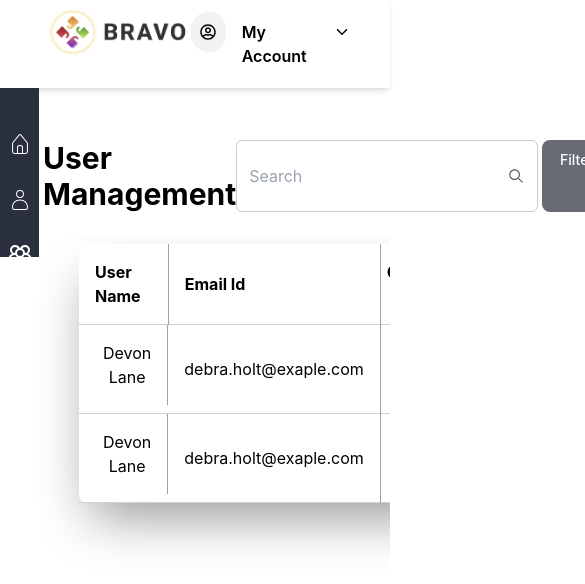
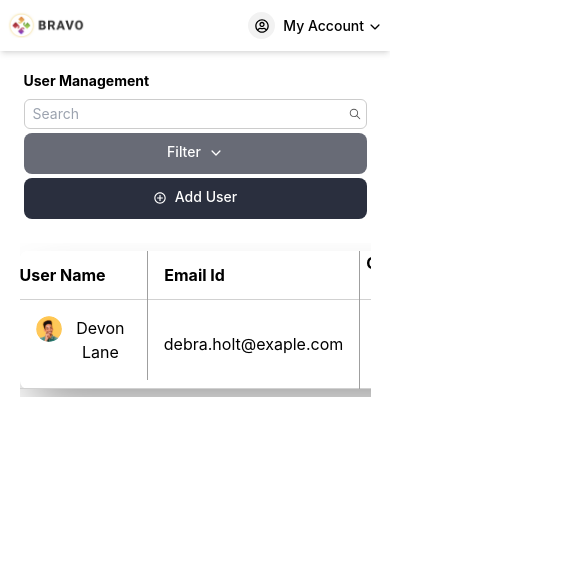
Before and after one commit to Impactmindz-Tech/bravo, a React (Vite) app: page /usermanagement in a window 390 px wide. Shown: the top 584 px of the page, 585 px wide, since content can reach past the window. Built offline with nearby package versions, Linux system fonts and the light colour scheme.

Commit message:
user management page responsive for  sm

```diff
--- a/package.json
+++ b/package.json
@@ -4,7 +4,7 @@
   "version": "0.0.0",
   "type": "module",
   "scripts": {
-    "dev": "vite",
+    "dev": "vite --host",
     "build": "vite build",
     "lint": "eslint . --ext js,jsx --report-unused-disable-directives --max-warnings 0",
     "preview": "vite preview"
--- a/src/UserManagement.jsx
+++ b/src/UserManagement.jsx
@@ -25,42 +25,42 @@ export default function UserManagement() {
       <Header />
 
       {/* menu section */}
-      <div className="flex justify-start ">
+      <div className="flex justify-start">
         {/* left nav bar */}
         <NavBar />
 
         {/* right side section */}
-        <div className="w-[90%] m-auto h-[41vw]">
+        <div className="w-[90%] m-auto h-[41vw] sm:h-auto ">
           {/* top title */}
-          <div className="flex justify-between px-1 mt-12">
-            <h1 className="text-3xl font-bold">User Management</h1>
+          <div className="flex justify-between px-1 mt-12 sm:mt-5 sm:flex-col sm:gap-y-2">
+            <h1 className="text-3xl font-bold sm:text-sm" >User Management</h1>
             {/* search bar */}
-            <div className="flex gap-1">
-              <div className="flex justify-center items-center border border-[#ccc] rounded-md bg-white text-[#3c3c3c]">
+            <div className="flex gap-1 sm:flex-col sm:gap-y-1">
+              <div className="flex justify-center items-center border border-[#ccc] rounded-md bg-white text-[#3c3c3c] ">
                 <input
                   type="text"
                   name="search"
                   placeholder="Search"
-                  className="px-3 py-2 rounded-lg outline-none focus:outline-none text-md w-[270px]"
+                  className="px-3 py-2 rounded-lg outline-none focus:outline-none text-md w-[270px] sm:w-[100%] sm:px-2 sm:py-1 sm:text-sm"
                 />
-                <i className="pr-3 flex items-center text-[#5a5a5a] text-lg">
+                <i className="pr-3 flex items-center text-[#5a5a5a] text-lg sm:pr-1 sm:text-sm">
                   <IoIosSearch />
                 </i>
               </div>
 
               {/* filter btn */}
-              <button className="bg-blue-300 flex justify-center gap-8 text-sm text-white hover:border-[#ccc]">
+              <button className="bg-blue-300 flex justify-center gap-8 text-sm text-white hover:border-[#ccc] sm:gap-2 ">
                 Filter
-                <i className="text-white text-md my-1">
+                <i className="text-white text-md my-1 ">
                   <IoChevronDown />
                 </i>
               </button>
               {/* add admin btn */}
               <button
-                className="bg-blue-900 text-white flex justify-center  hover:border-[#ccc]"
+                className="bg-blue-900 text-white flex justify-center  hover:border-[#ccc] sm:text-sm"
                 onClick={openModal}
               >
-                <i className="my-0.4 pr-2 text-2xl">
+                <i className="my-0.4 pr-2 text-2xl sm:text-sm sm:my-1">
                   <IoMdAddCircleOutline />
                 </i>{" "}
                 Add User
@@ -70,13 +70,13 @@ export default function UserManagement() {
 
           {/* table section */}
 
-          <div className="h-[440px] overflow-y-auto mainFormSection mt-6">
-            <div className="flex justify-between border-gray-100 py-2 px-10">
+          <div className="h-[440px] overflow-y-auto mainFormSection mt-6 sm:h-auto ">
+            <div className="flex justify-between border-gray-100 py-2 px-10 sm:px-0">
               <table className="min-w-full shadow-2xl shadow-[#969696] rounded-lg">
                 {/* table heading */}
                 <thead>
                   <tr>
-                    <th className="px-4 py-4   sticky bg-white top-0 border-gray-200 text-left rounded-tl-lg">
+                    <th className="px-4 py-4   sticky bg-white top-0 border-gray-200 text-left rounded-tl-lg sm:px-0 sm:py-0">
                       User Name
                     </th>
                     <th className="text-left  sticky top-0 bg-white border-gray-200  px-4">
@@ -85,7 +85,7 @@ export default function UserManagement() {
                     <th className=" text-center  sticky top-0 bg-white border-gray-200">
                       Contact No
                     </th>
-                    <th className=" text-center  sticky top-0 bg-white border-gray-200 w-[150px] px-9">
+                    <th className=" text-center  sticky top-0 bg-white border-gray-200 w-[150px] px-9 sm:w-auto sm:px-3">
                       Authentication Code
                     </th>
                     <th className="text-center  sticky top-0 bg-white">
@@ -107,12 +107,12 @@ export default function UserManagement() {
                   {/* data 1 */}
                   <tr className="text-center">
                     {/* user profile and name */}
-                    <td className=" px-4 py-4 flex gap-2">
-                      <div className="userIcon">
+                    <td className="px-4 py-4 flex gap-2">
+                      <div className="sm:w-[10vw]">
                         <img
                           src={adminUserProfile}
                           alt="user "
-                          className="rounded-full"
+                          className="rounded-full "
                         />
                       </div>
                       <span>Devon Lane</span>
@@ -144,77 +144,24 @@ export default function UserManagement() {
                         <FaEye />
                       </div>
                     </td>
-                    <td className=" px-4 py-2 ">
-                      <div className="flex justify-center gap-2">
+                    <td className=" px-4 py-2 sm:px-0 sm:py-0">
+                      <div className="flex justify-center gap-2 sm:gap-1 sm:flex-col sm:gap-y-3">
                         <img
                           src={editIcon}
                           alt="edit icon"
-                          className="mr-2  text-[#826007] hover:text-blue-800 cursor-pointer"
+                          className="mr-2  text-[#826007] hover:text-blue-800 cursor-pointer sm:w-[20px] sm:ml-3"
                         />
 
                         <img
                           src={deleteIcon}
                           alt="edit icon"
-                          className="mr-2 text-[#4E493E] hover:text-red-800 cursor-pointer"
+                          className="mr-2 text-[#4E493E] hover:text-red-800 cursor-pointer sm:w-[20px] sm:mr-0 sm:ml-3"
                         />
                       </div>
                     </td>
                   </tr>
 
-                  {/* data 2 */}
 
-                  <tr className="order-[#9f9f9f] text-center">
-                    {/* user profile and name */}
-                    <td className=" px-4 py-4 flex gap-2">
-                      <div className="userIcon">
-                        <img
-                          src={adminUserProfile}
-                          alt="user "
-                          className="rounded-full"
-                        />
-                      </div>
-                      <span>Devon Lane</span>
-                    </td>
-
-                    {/* admin email id */}
-                    <td className=" py-2 text-left px-4">
-                      debra.holt@exaple.com
-                    </td>
-                    <td className=" px-4 py-2 ">(406) 555-0120</td>
-                    <td className=" px-4 py-2 ">3467895768</td>
-
-                    <td className=" px-4">
-                      <select
-                        id="role"
-                        name="role"
-                        className="py-1 px-6 rounded-full bg-[#FFADAD]  focus:outline-none  text-danger focus:border-none "
-                      >
-                        <option value="admin">Inactive</option>
-                        <option value="user">Active</option>
-                      </select>
-                    </td>
-                    <td className=" px-4 py-2 capitalize">student</td>
-                    <td className=" px-4 py-2 capitalize text-lg ">
-                      <div className="flex justify-center text-[#065813] cursor-pointer">
-                        <FaEye />
-                      </div>
-                    </td>
-                    <td className=" px-4 py-2 ">
-                      <div className="flex justify-center gap-2">
-                        <img
-                          src={editIcon}
-                          alt="edit icon"
-                          className="mr-2  text-[#826007] hover:text-blue-800 cursor-pointer"
-                        />
-
-                        <img
-                          src={deleteIcon}
-                          alt="edit icon"
-                          className="mr-2 text-[#4E493E] hover:text-red-800 cursor-pointer"
-                        />
-                      </div>
-                    </td>
-                  </tr>
                 </tbody>
               </table>
             </div>
--- a/src/components/Header/Header.jsx
+++ b/src/components/Header/Header.jsx
@@ -4,24 +4,24 @@ import { Link } from "react-router-dom";
 import logo from '../../assets/images/headerLogo.png'
 export default function Header() {
   return (
-    <header className="flex justify-between border-gray-100 py-2 px-10 shadow-md">
-      <div className="logo pl-2 ">
+    <header className="flex justify-between border-gray-100 py-2 px-10 shadow-md  min-w-[100%] sm:px-2 ">
+      <div className="logo pl-2 sm:pl-0 sm:pt-1">
         <Link to="/">
-          <img src={logo} alt="header logsaasdsadao" className="w-40" />
+          <img src={logo} alt="header logo" className="w-40 sm:w-[20vw]" />
         </Link>
       </div>
 
       {/* user section */}
 
-      <div className="userSection flex gap-3">
-        <i className="flex items-center justify-center w-10 h-10 rounded-full bg-[#F2F2F2] userImage mt-1 cursor-pointer ">
+      <div className="flex gap-3 sm:gap-1 sm:text-sm/[1vw]">
+        <i className="flex items-center justify-center w-10 h-10 rounded-full bg-[#F2F2F2] userImage mt-1 cursor-pointer sm:w-[7vw] sm:h-[7vw]">
           <FaRegUserCircle />
         </i>
 
-        <span className="font-semibold pl-1 py-3 cursor-pointer">
+        <span className="font-semibold pl-1 py-3 cursor-pointer sm:py-[4vw] sm:font-medium">
           My Account
         </span>
-        <i className="mt-4 cursor-pointer">
+        <i className="mt-4 cursor-pointer sm:mt-[3vw]">
           <IoIosArrowDown />
         </i>
       </div>
--- a/src/components/NavBar/NavBar.jsx
+++ b/src/components/NavBar/NavBar.jsx
@@ -7,9 +7,9 @@ import { VscSettingsGear } from "react-icons/vsc";
 import { useLocation } from "react-router-dom";
 export default function NavBar() {
   const location = useLocation();
+  return (<>
 
-  return (
-    <nav className="flex justify-center bg-blue-900 h-[43.24vw] w-[80px]">
+    <nav className="flex justify-center bg-blue-900 h-[43.24vw] w-[80px] sm:h-[100vh] md:block sm:hidden">
       <ul className="mt-8 w-full">
         <Link to="/" className="text-gray-950 text-2xl hover:text-gray-950">
           <li
@@ -79,5 +79,6 @@ export default function NavBar() {
         </Link>
       </ul>
     </nav>
+    </>
   );
 }
```
